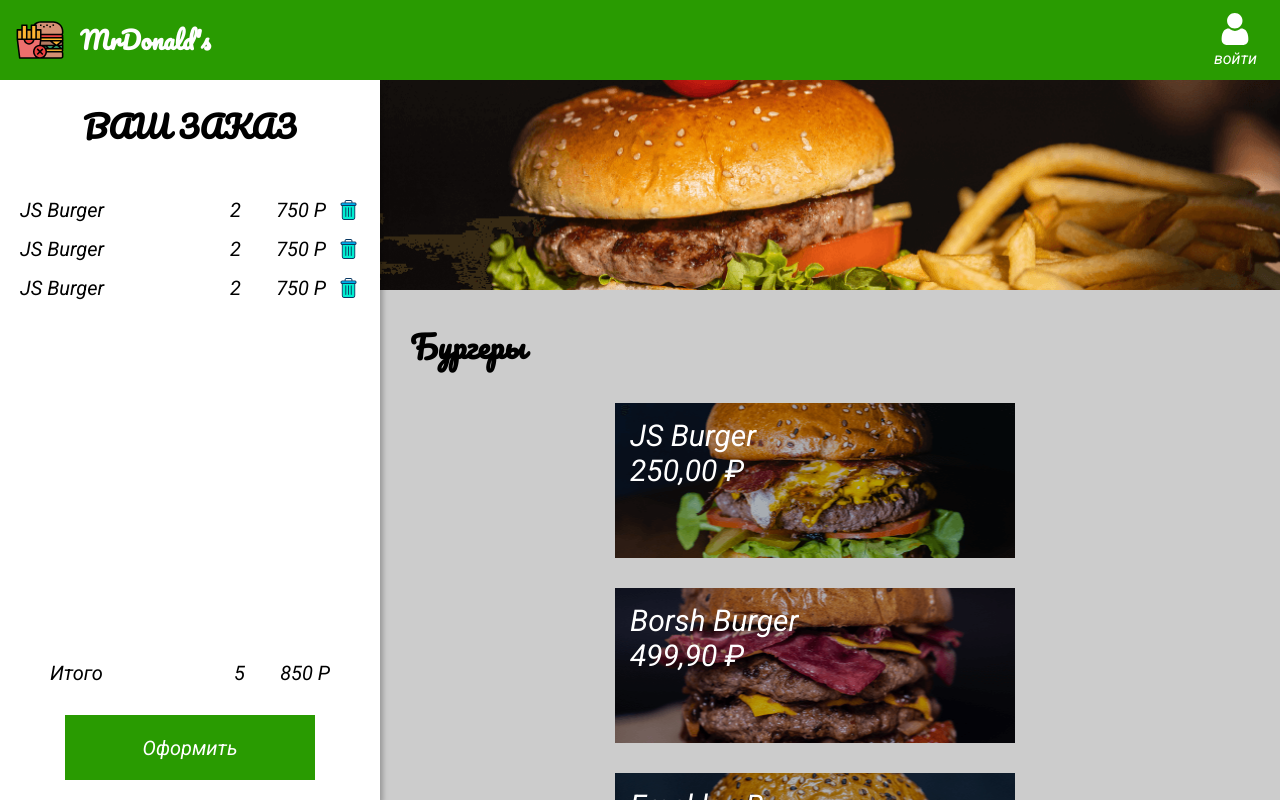
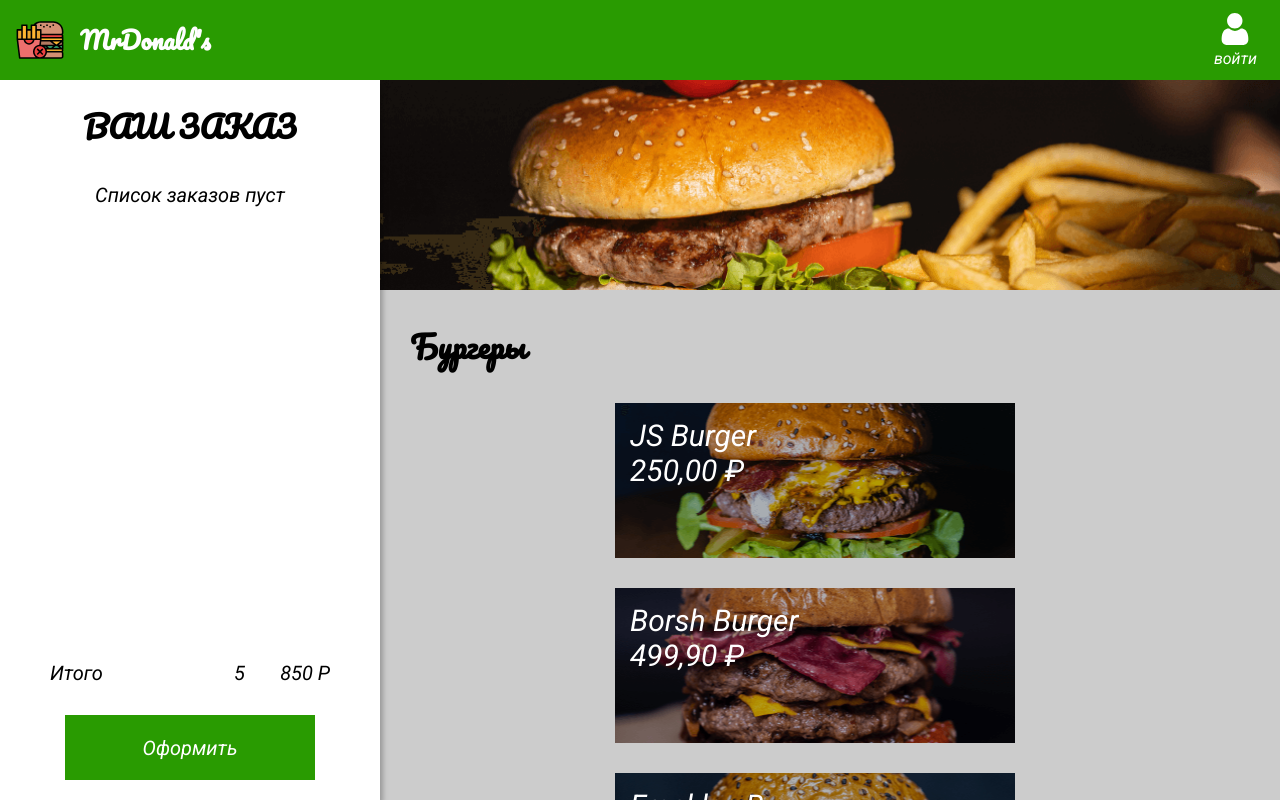
Before and after one commit to VladislavGato/mrdonalds, a React (Create React App) app: page / in a window 1280 px wide. Shown: the top 800 px of the page. Built offline with nearby package versions, Linux system fonts and the light colour scheme.

Commit message:
Lesson 07. Add selected orders. Restructurisation project components.

```diff
--- a/src/App.js
+++ b/src/App.js
@@ -1,20 +1,25 @@
-import React, { useState } from 'react';
-import { NavBar } from './components/NavBar';
-import { Menu } from './components/Menu';
-import { GlobalStyle } from './components/GlobalStyle';
-import { ModalItem } from './components/ModalItem';
-import { Order } from './components/Order';
+import React from 'react';
+import { NavBar } from './components/navBar/NavBar';
+import { Menu } from './components/menu/Menu';
+import { GlobalStyle } from './components/style/GlobalStyle';
+import { ModalItem } from './components/modal/ModalItem';
+import { Order } from './components/order/Order';
+import { useOpenItem } from './components/hooks/useOpenItem';
+import { useOrders } from './components/hooks/useOrders';
 
 function App() {
-  const [ openItem, setOpenItem ] = useState(null);
+  const openItem = useOpenItem();
+  const orders = useOrders();
 
   return (
     <>
       <GlobalStyle />
       <NavBar />
-      <Order />
-      <Menu setOpenItem={setOpenItem} />
-      <ModalItem openItem={openItem} setOpenItem={setOpenItem} />
+      <Order {...orders} />
+      <Menu {...openItem} />
+      {openItem.openItem &&
+        <ModalItem {...openItem} {...orders}  />
+      }
     </>
   );
 }
--- /dev/null
+++ b/src/components/hooks/useOpenItem.js
@@ -0,0 +1,7 @@
+import { useState } from 'react';
+
+export function useOpenItem() {
+	const [openItem, setOpenItem] = useState(null);
+
+	return { openItem, setOpenItem };
+}
--- /dev/null
+++ b/src/components/hooks/useOrders.js
@@ -0,0 +1,7 @@
+import { useState } from 'react';
+
+export function useOrders() {
+	const [orders, setOrders] = useState([]);
+
+	return { orders, setOrders };
+}
--- a/src/components/Banner.js
+++ b/src/components/menu/Banner.js
@@ -1,5 +1,5 @@
 import styled from 'styled-components';
-import bannerImg from '../image/banner.png';
+import bannerImg from '../../image/banner.png';
 
 export const Banner = styled.div`
 	width: 100%;
--- a/src/components/Menu.js
+++ b/src/components/menu/Menu.js
@@ -1,6 +1,6 @@
 import React from 'react';
 import styled from 'styled-components';
-import dbMenu from './DBMenu';
+import dbMenu from '../DBMenu';
 import { ListItem } from './ListItem';
 import { Banner } from './Banner';
 
--- a/src/components/ModalItem.js
+++ b/src/components/modal/ModalItem.js
@@ -1,6 +1,6 @@
 import React from 'react';
 import styled from 'styled-components';
-import { ButtonCheckout } from './ButtonCheckout';
+import { ButtonCheckout } from '../style/ButtonCheckout';
 const Overlay = styled.div`
 	position: fixed;
   display: flex;
@@ -44,15 +44,22 @@
   font-family: 'Pacifico', cursive;
 `;
 
-export const ModalItem = ({ openItem, setOpenItem }) => {
+export const ModalItem = ({ openItem, setOpenItem, orders, setOrders }) => {
 
-	function closeModal(e) {
+	const closeModal = (e) => {
 		if (e.target.id === 'overlay') {
 			setOpenItem(null)
 		}
-	}
+  };
 
-	if (!openItem) return null;
+  const order = {
+    ...openItem
+  };
+
+	const addToOrder = () => {
+    setOrders([...orders, order]);
+    setOpenItem(null);
+	};
 
 	return (
 		<Overlay
@@ -66,7 +73,7 @@
 						<div>{openItem.name}</div>
 						<div>{openItem.price}</div>
 					</HeaderContent>
-					<ButtonCheckout>Добавить</ButtonCheckout>
+					<ButtonCheckout onClick={addToOrder}>Добавить</ButtonCheckout>
 				</Content>
 			</Modal>
 		</Overlay>
--- a/src/components/NavBar.js
+++ b/src/components/navBar/NavBar.js
@@ -1,7 +1,7 @@
 import React from 'react';
 import styled from 'styled-components';
-import logoImg from '../image/logo.svg';
-import signInImg from '../image/sign.svg';
+import logoImg from '../../image/logo.svg';
+import signInImg from '../../image/sign.svg';
 
 const NavBarStyled = styled.header`
   position: fixed;
@@ -9,7 +9,7 @@
   left: 0;
   z-index: 999;
   height: 80px;
-  width: 100vw;
+  width: 100%;
   display: flex;
   justify-content: space-between;
   align-items: center;
--- a/src/components/Order.js
+++ b/src/components/order/Order.js
@@ -1,6 +1,6 @@
 import React from 'react';
 import styled from 'styled-components';
-import { ButtonCheckout } from './ButtonCheckout';
+import { ButtonCheckout } from '../style/ButtonCheckout';
 import { OrderListItem } from './OrderListItem';
 
 const OrderStyled = styled.section`
@@ -45,18 +45,22 @@
   margin-left: 20px;
 `;
 
-export const Order = () => {
+const EmptylIst = styled.p`
+	text-align: center;
+`;
+
+export const Order = ({ orders }) => {
 
 	return (
 		<OrderStyled>
 			<OrderTitle>ВАШ ЗАКАЗ</OrderTitle>
 			<OrderContent>
-				<OrderList>
-					<OrderListItem />
-					<OrderListItem />
-					<OrderListItem />
-
-				</OrderList>
+				{orders.length ?
+					<OrderList>
+						{orders.map((order, index) => <OrderListItem order={order} key={index} />)}
+					</OrderList> :
+					<EmptylIst>Список заказов пуст</EmptylIst>
+				}
 			</OrderContent>
 			<Total>
 				<span>Итого</span>
--- a/src/components/OrderListItem.js
+++ b/src/components/order/OrderListItem.js
@@ -1,6 +1,6 @@
 import React from 'react';
 import styled from 'styled-components';
-import trashImage from '../image/trash.svg';
+import trashImage from '../../image/trash.svg';
 
 const OrderItemStyled = styled.li`
 	display: flex;
@@ -30,13 +30,14 @@
   cursor: pointer;
 `;
 
-export const OrderListItem = () => {
+export const OrderListItem = ({ order }) => {
 
 	return (
 		<OrderItemStyled>
-			<ItemName>JS Burger</ItemName>
+			<ItemName>{order.name}</ItemName>
 			<span>2</span>
-			<ItemPrice>750 Р</ItemPrice>
+      <ItemPrice>{order.price.toLocaleString('ru-RU',
+        {style: 'currency', currency: 'RUB'})}</ItemPrice>
 			<TrashButton/>
 		</OrderItemStyled>
 	)
```
Also changed, not shown: src/components/menu/ListItem.js (renamed from src/components/ListItem.js), src/components/style/ButtonCheckout.js (renamed from src/components/ButtonCheckout.js), src/components/style/GlobalStyle.js (renamed from src/components/GlobalStyle.js).
